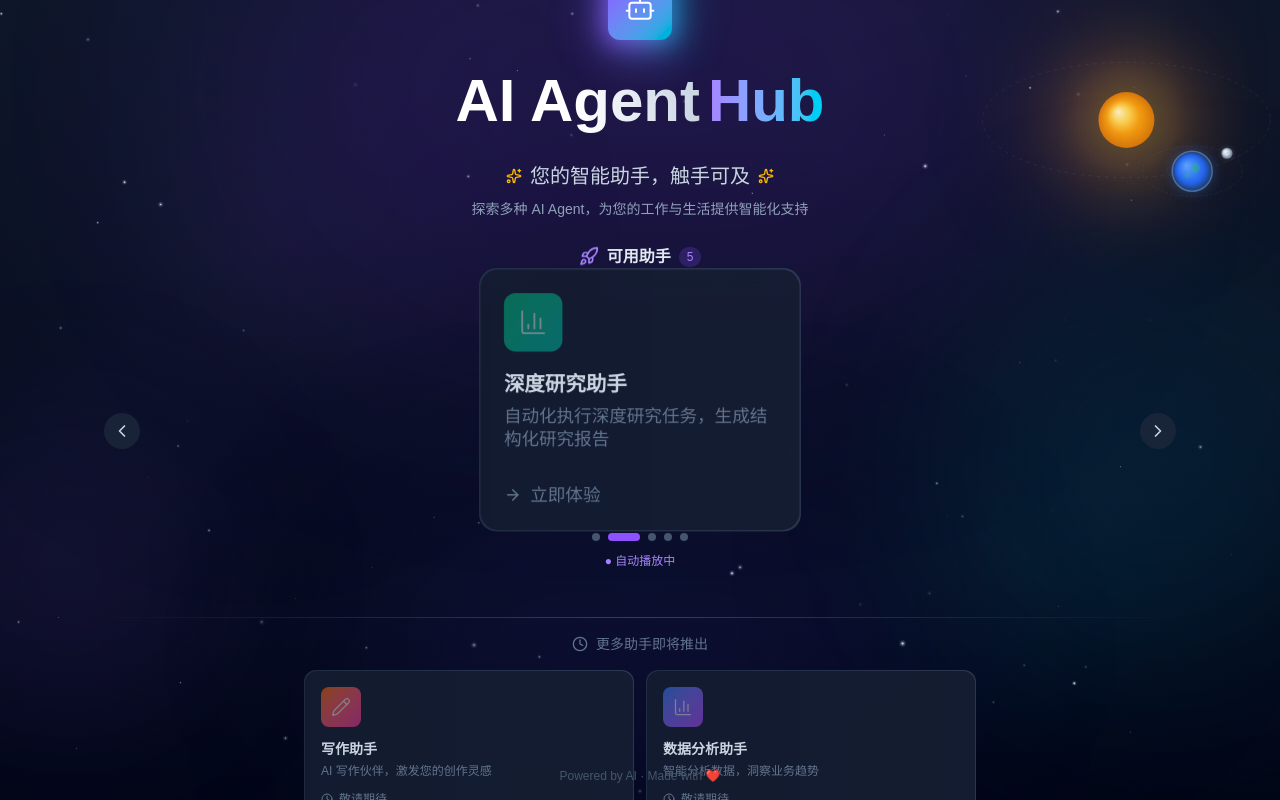
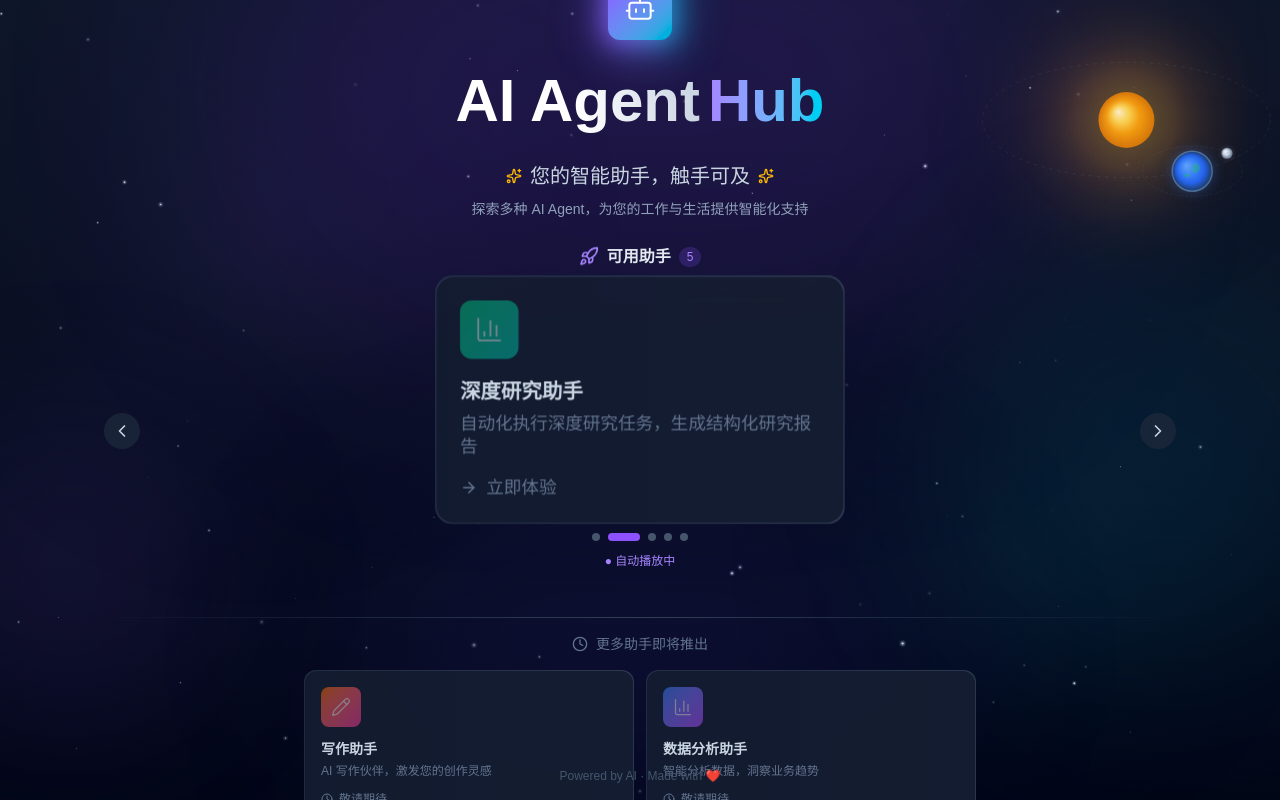
Before and after one commit to wayde1122/chat_box_code, a Next.js app: page / in a window 1280 px wide. Built offline with nearby package versions, Linux system fonts and the light colour scheme.

Commit message:
fix: "ui"

```diff
--- a/src/components/home/AgentCarousel.tsx
+++ b/src/components/home/AgentCarousel.tsx
@@ -111,7 +111,7 @@ export function AgentCarousel({ agents }: AgentCarouselProps) {
             return (
               <div
                 key={agent.id}
-                className="absolute left-0 top-0 h-full w-full"
+                className="absolute left-1/2 top-1/2 w-[280px] -translate-x-1/2 -translate-y-1/2"
                 style={{
                   transformStyle: "preserve-3d",
                   transform: `rotateY(${angle}deg) translateZ(${radius}px)`,
@@ -188,13 +188,16 @@ function CarouselCard({
   return (
     <Link
       href={agent.href}
-      className={`group relative block h-full overflow-hidden rounded-xl bg-slate-800/50 p-[1px] backdrop-blur-sm transition-all duration-500 ${
+      className={`group relative block overflow-hidden rounded-xl bg-slate-800/50 p-[1px] backdrop-blur-sm transition-all duration-500 ${
         isActive ? "scale-100 opacity-100" : "scale-90 opacity-60"
       }`}
+      style={{ transformStyle: "flat" }}
     >
+      {/* 边框 */}
       <div className="absolute inset-0 bg-gradient-to-r from-slate-700 to-slate-600 opacity-50" />
 
-      <div className="relative flex h-full flex-col rounded-xl bg-slate-900/80 p-4">
+      {/* 卡片内容 */}
+      <div className="relative flex flex-col rounded-xl bg-slate-900/80 p-4">
         {/* 图标 */}
         <div className={`mb-3 flex h-10 w-10 items-center justify-center rounded-lg bg-gradient-to-br ${agent.gradient} opacity-50`}>
           <Icon className="h-5 w-5 text-white/80" strokeWidth={1.5} />
@@ -204,7 +207,7 @@ function CarouselCard({
         <h3 className="mb-1 text-sm font-semibold text-slate-300">{agent.name}</h3>
         <p className="mb-3 flex-1 text-xs text-slate-500 line-clamp-2">{agent.description}</p>
 
-        {/* 底部按钮 */}
+        {/* 状态标签 */}
         <div className="flex items-center gap-1.5 text-xs text-slate-500">
           <ArrowRight className="h-3 w-3" />
           <span>立即体验</span>
```
